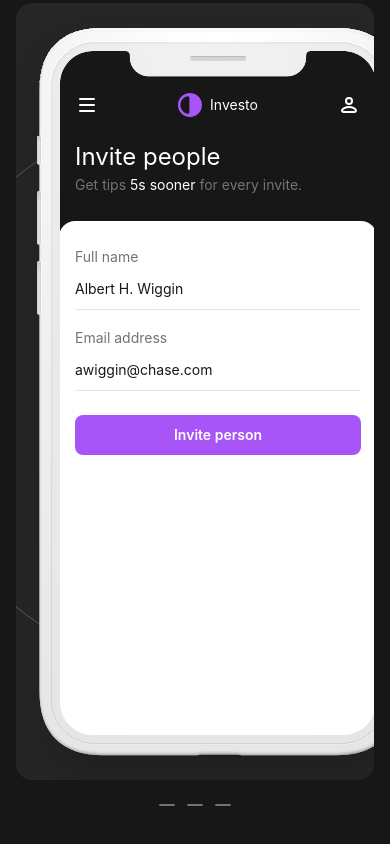
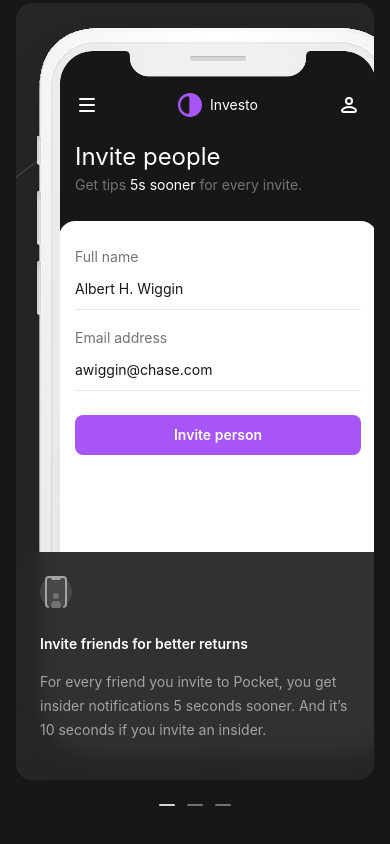
Before and after one commit to simzub/Investo, an Angular app: page / in a window 390 px wide. Shown: the part 1666-2510 px from the top of the page. Built offline with nearby package versions, Linux system fonts and the light colour scheme.

Commit message:
finished scrolling logic on primary features mobile component

```diff
--- a/src/app/primary-features/features-mobile/features-mobile.component.html
+++ b/src/app/primary-features/features-mobile/features-mobile.component.html
@@ -7,7 +7,12 @@
                     <app-phone-content-invite></app-phone-content-invite>
                 </app-phone-frame>
             </div>
-            <div class="content-description"></div>
+            <div class="content-description">
+                <app-svg-device-user></app-svg-device-user>
+                <h3>Invite friends for better returns</h3>
+                <p>For every friend you invite to Pocket, you get insider notifications 5 seconds sooner. And it’s 10
+                    seconds if you invite an insider.</p>
+            </div>
         </div>
     </div>
     <div class="slide">
@@ -18,7 +23,12 @@
                     <app-phone-content-stocks></app-phone-content-stocks>
                 </app-phone-frame>
             </div>
-            <div class="content-description"></div>
+            <div class="content-description">
+                <app-svg-device-notification></app-svg-device-notification>
+                <h3>Notifications on stock dips</h3>
+                <p>Get a push notification every time we find out something that’s going to lower the share price on
+                    your holdings so you can sell before the information hits the public markets.</p>
+            </div>
         </div>
     </div>
     <div class="slide">
@@ -30,12 +40,20 @@
                     <app-phone-content-invest></app-phone-content-invest>
                 </app-phone-frame>
             </div>
-            <div class="content-description"></div>
+            <div class="content-description">
+                <app-svg-device-touch></app-svg-device-touch>
+                <h3>Invest what you want</h3>
+                <p>We hide your stock purchases behind thousands of anonymous trading accounts, so suspicious activity
+                    can never be traced back to you.</p>
+            </div>
         </div>
     </div>
 </div>
 <div class="buttons">
-    <button type="button" aria-label="Go to slide 1"></button>
-    <button type="button" aria-label="Go to slide 2"></button>
-    <button type="button" aria-label="Go to slide 3"></button>
+    <button type="button" aria-label="Go to slide 1" [ngClass]="{'active-button': activeSlideIndex === 0}"
+        (click)="setActiveSlide(0)"></button>
+    <button type="button" aria-label="Go to slide 2" [ngClass]="{'active-button': activeSlideIndex === 1}"
+        (click)="setActiveSlide(1)"></button>
+    <button type="button" aria-label="Go to slide 3" [ngClass]="{'active-button': activeSlideIndex === 2}"
+        (click)="setActiveSlide(2)"></button>
 </div>
--- a/src/app/primary-features/features-mobile/features-mobile.component.scss
+++ b/src/app/primary-features/features-mobile/features-mobile.component.scss
@@ -58,6 +58,33 @@
   max-width: 23rem;
 }
 .content-description {
+  position: absolute;
+  left: 0;
+  right: 0;
+  bottom: 0;
+  background-color: rgba(38, 38, 38, 0.95);
+  padding: 1.5rem;
+  backdrop-filter: blur(00.5rem);
+  @media (min-width: $breakpoint-sm) {
+    padding: 2.5rem;
+  }
+  h3 {
+    margin-top: 1.5rem;
+    font-size: 0.875rem;
+    line-height: 1.5rem;
+    font-weight: 600;
+    color: white;
+    @media (min-width: $breakpoint-sm) {
+      font-size: 1.125rem;
+      line-height: 1.75rem;
+    }
+  }
+  p {
+    margin-top: 0.5rem;
+    font-size: 0.875rem;
+    line-height: 1.5rem;
+    color: rgb(163 163 163);
+  }
 }
 .buttons {
   margin-top: 1.5rem;
@@ -72,5 +99,8 @@
     background-color: rgb(115 115 115);
     cursor: pointer;
     border: 0;
+    &.active-button {
+      background-color: rgb(212 212 212);
+    }
   }
 }
--- a/src/app/primary-features/features-mobile/features-mobile.component.ts
+++ b/src/app/primary-features/features-mobile/features-mobile.component.ts
@@ -1,10 +1,42 @@
-import { Component } from '@angular/core';
+import { Component, OnInit, Renderer2, ElementRef } from '@angular/core';
 
 @Component({
   selector: 'app-features-mobile',
   templateUrl: './features-mobile.component.html',
-  styleUrls: ['./features-mobile.component.scss']
+  styleUrls: ['./features-mobile.component.scss'],
 })
-export class FeaturesMobileComponent {
+export class FeaturesMobileComponent implements OnInit {
+  activeSlideIndex = 0;
 
+  constructor(private renderer: Renderer2, private el: ElementRef) {}
+
+  ngOnInit(): void {}
+
+  setActiveSlide(index: number) {
+    this.activeSlideIndex = index;
+    const layoutElement = this.el.nativeElement.querySelector('.layout');
+    const scrollWidth = layoutElement.scrollWidth;
+    const clientWidth = layoutElement.clientWidth;
+
+    switch (this.activeSlideIndex) {
+      case 0:
+        this.setScrollBarPosition(layoutElement, 0);
+        break;
+      case 1:
+        this.setScrollBarPosition(
+          layoutElement,
+          (scrollWidth - clientWidth) / 2
+        );
+        break;
+      case 2:
+        this.setScrollBarPosition(layoutElement, scrollWidth - clientWidth);
+        break;
+    }
+
+    console.log(this.activeSlideIndex);
+  }
+
+  private setScrollBarPosition(element: HTMLElement, position: number) {
+    this.renderer.setProperty(element, 'scrollLeft', position);
+  }
 }
```
